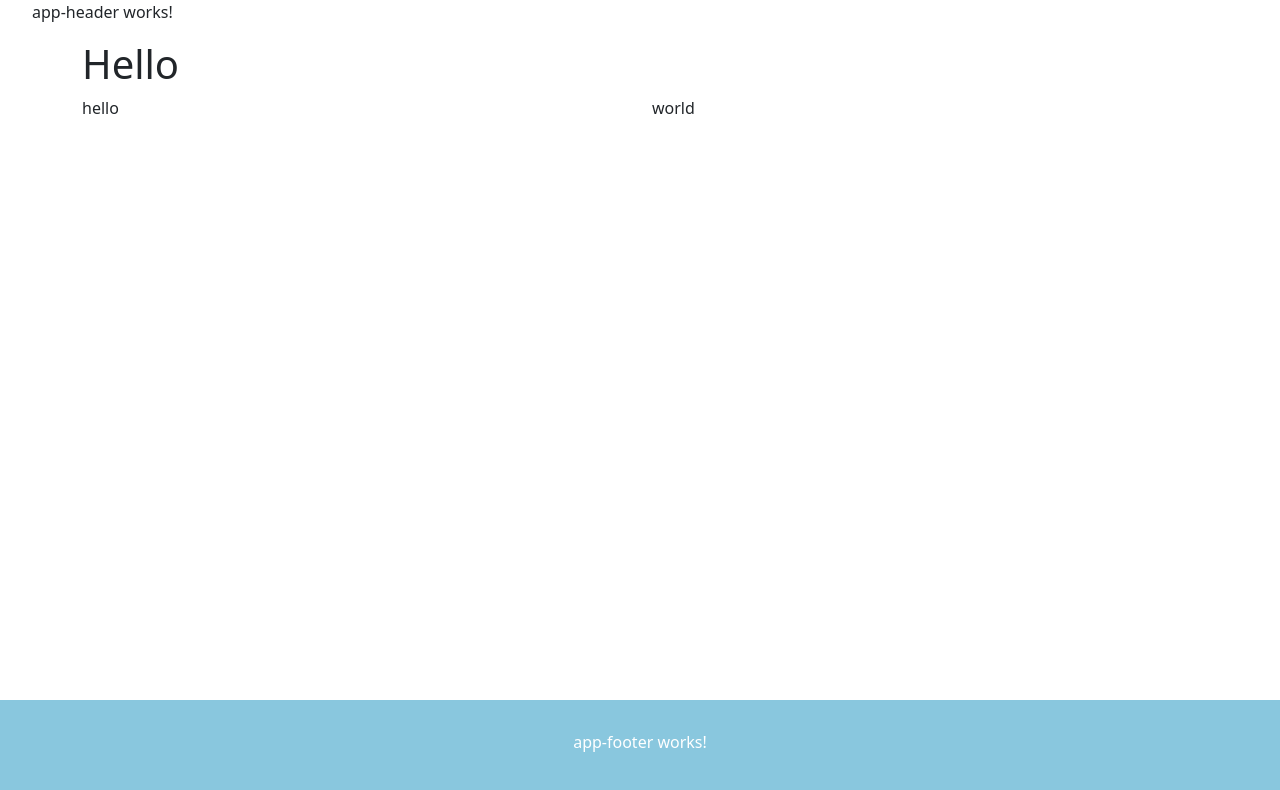
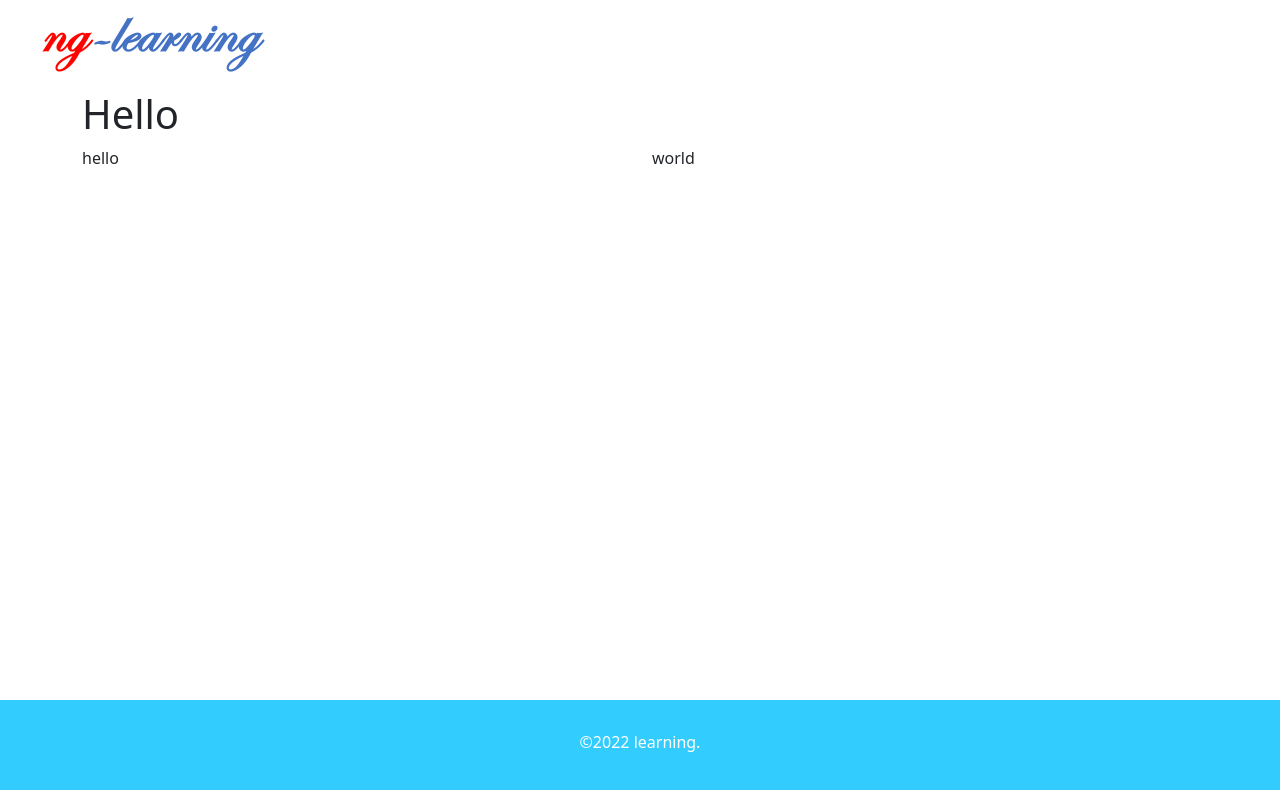
Before and after one commit to higak926/ng-learning, an Angular app: page / in a window 1280 px wide. Shown: the top 790 px of the page. Built offline with nearby package versions, Linux system fonts and the light colour scheme.

Commit message:
fix header and footer design

```diff
--- a/src/app/app-footer/app-footer.component.html
+++ b/src/app/app-footer/app-footer.component.html
@@ -1,3 +1,3 @@
 <div class="app_footer_default">
-  <p>app-footer works!</p>
+  <p>&copy;2022 learning.</p>
 </div>
--- a/src/app/app-footer/app-footer.component.scss
+++ b/src/app/app-footer/app-footer.component.scss
@@ -1,6 +1,6 @@
 .app_footer_default {
   width: 100%;
-  background-color: #89c7de;
+  background-color: #33CCFF;
   color: #fff;
   text-align: center;
   padding: 30px 0;
--- a/src/app/app-header/app-header.component.html
+++ b/src/app/app-header/app-header.component.html
@@ -1,3 +1,3 @@
 <div class="app_header_default">
-  <p>app-header works!</p>
+  <img [src]="imgSrc" alt="ng-learning">
 </div>
--- a/src/app/app-header/app-header.component.scss
+++ b/src/app/app-header/app-header.component.scss
@@ -1,3 +1,3 @@
 .app_header_default {
-  margin-left: 2rem;
+  margin-left: 1rem;
 }
--- a/src/app/app-header/app-header.component.ts
+++ b/src/app/app-header/app-header.component.ts
@@ -7,6 +7,9 @@ import { Component, OnInit } from '@angular/core';
 })
 export class AppHeaderComponent implements OnInit {
   constructor() {}
+  public imgSrc: string = '';
 
-  ngOnInit(): void {}
+  ngOnInit(): void {
+    this.imgSrc = 'assets/images/ng-learning.png';
+  }
 }
```
Also changed, not shown: src/assets/images/ng-learning.png (added).
